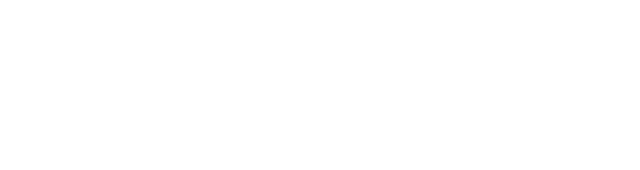
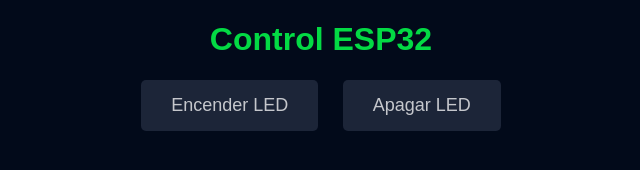
Before and after one commit to zZJJawesomeZz/primera-web, a plain HTML site: page index.html in a window 1280 px wide. Shown: the whole page, without its empty margins (319-959 px from the left). Drawn offline with Linux system fonts and the light colour scheme.

Commit message:
pagina web para esp

```diff
--- a/index.html
+++ b/index.html
@@ -1,2 +1,15 @@
-<!--pruebas-->
-<!--2-->
+<!DOCTYPE html>
+<html>
+<head>
+    <title>Control ESP32</title>
+    <link rel="stylesheet" href="style.css">
+</head>
+<body>
+    <h1>Control ESP32</h1>
+    <div class="button-container">
+        <button id="led-on">Encender LED</button>
+        <button id="led-off">Apagar LED</button>
+    </div>
+    <script src="script.js"></script>
+</body>
+</html>
--- a/script.js
+++ b/script.js
@@ -0,0 +1,11 @@
+document.getElementById("led-on").addEventListener("click", function() {
+    fetch('/led/on')
+        .then(response => console.log('LED encendido'))
+        .catch(error => console.error('Error:', error));
+});
+
+document.getElementById("led-off").addEventListener("click", function() {
+    fetch('/led/off')
+        .then(response => console.log('LED apagado'))
+        .catch(error => console.error('Error:', error));
+});
--- a/style.css
+++ b/style.css
@@ -1,4 +1,30 @@
-/*comentario*/
-/*XDXDXD*/
-/*wadwd*/
-/*drhd*/
+body {
+    font-family: Arial, sans-serif;
+    text-align: center;
+    background-color: #020a1a; /* Fondo azul oscuro */
+    color: #000000; /* Color de texto blanco */
+}
+
+h1 {
+    color: #03da44; /* Color de texto blanco */
+}
+
+.button-container {
+    margin-top: 20px;
+}
+
+button {
+    padding: 15px 30px;
+    font-size: 18px;
+    margin: 0 10px;
+    cursor: pointer;
+    background-color: #1c2538; /* Fondo azul oscuro */
+    color: #ffffffbe; /* Texto blanco */
+    border: none;
+    border-radius: 5px;
+    transition: background-color 0.3s ease;
+}
+
+button:hover {
+    background-color: #1d396d; /* Cambia el color de fondo al pasar el mouse */
+}
```
